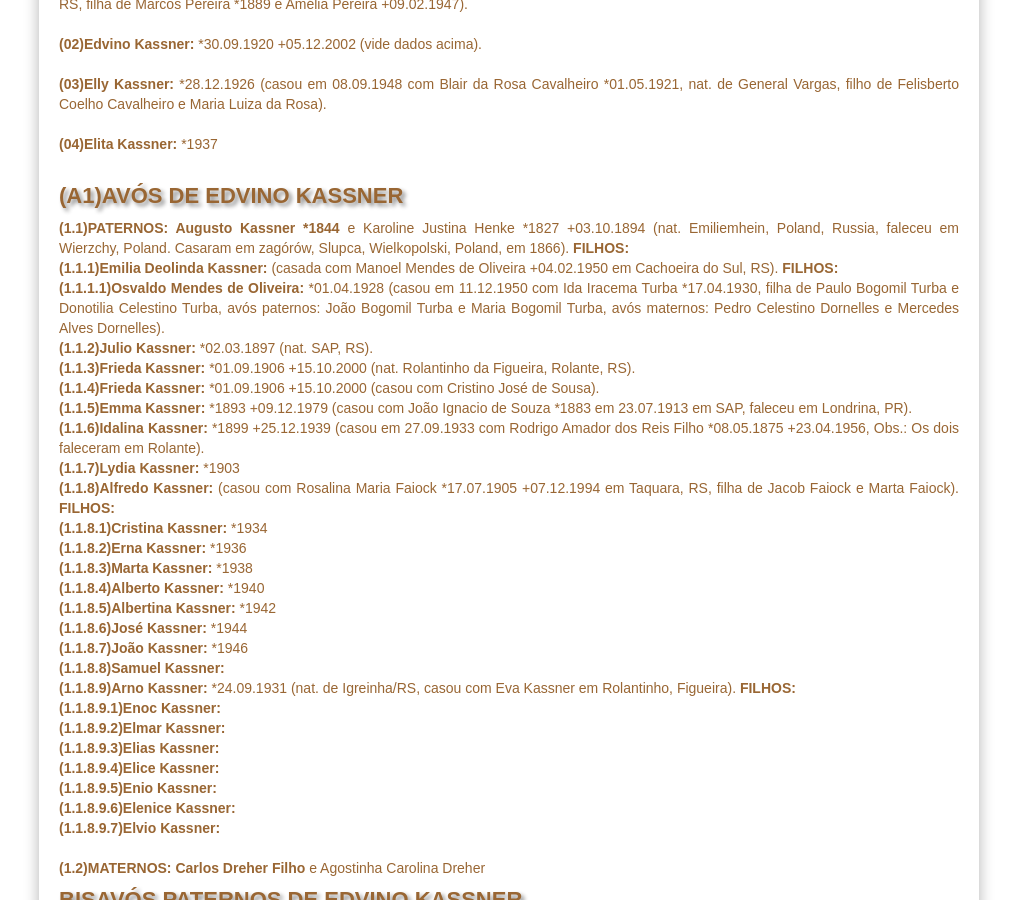
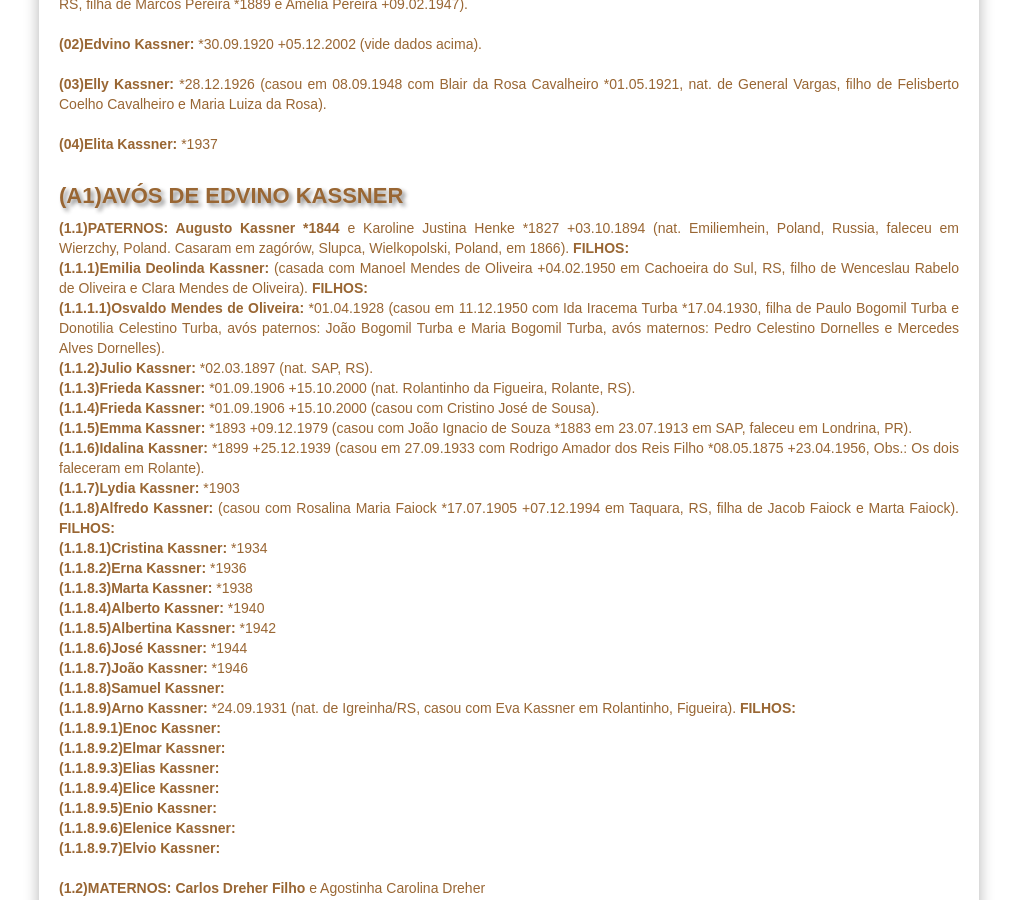
Before and after one commit to claudiovargas1955/claudiovargas1955.github.io, a Jekyll site: the page built from _pages/familia-kassner.html, in a window 1280 px wide and 900 px high, scrolled down 1599 px. Shown: the whole window, without its empty margins (131-1148 px from the left). Built offline with Jekyll 4.4.1, drawn with Linux system fonts in a browser that asks for light colours; some web fonts are replaced.

Commit message:
Update familia-kassner.html

```diff
--- a/_pages/familia-kassner.html
+++ b/_pages/familia-kassner.html
@@ -161,7 +161,8 @@ Felisberto Coelho Cavalheiro e Maria Luiza da Rosa).<br><br>
 <h4>(A1)AVÓS DE EDVINO KASSNER</h4>
 <p><b>(1.1)PATERNOS: Augusto Kassner *1844</b> e Karoline Justina Henke *1827 +03.10.1894 (nat. Emiliemhein, Poland, Russia, faleceu em
 Wierzchy, Poland. Casaram em zagórów, Slupca, Wielkopolski, Poland, em 1866). <b>FILHOS: </b><br>
-  <b>(1.1.1)Emilia Deolinda Kassner: </b>(casada com Manoel Mendes de Oliveira +04.02.1950 em Cachoeira do Sul, RS). <b>FILHOS: </b><br>
+  <b>(1.1.1)Emilia Deolinda Kassner: </b>(casada com Manoel Mendes de Oliveira +04.02.1950 em Cachoeira do Sul, RS, filho de Wenceslau Rabelo de Oliveira e
+  Clara Mendes de Oliveira). <b>FILHOS: </b><br>
         <b>(1.1.1.1)Osvaldo Mendes de Oliveira: </b>*01.04.1928 (casou em 11.12.1950 com Ida Iracema Turba *17.04.1930, filha de Paulo Bogomil Turba e Donotilia
         Celestino Turba, avós paternos: João Bogomil Turba e Maria Bogomil Turba, avós maternos: Pedro Celestino Dornelles e Mercedes Alves Dornelles). <br>
   <b>(1.1.2)Julio Kassner: </b>*02.03.1897 (nat. SAP, RS).<br>
```
